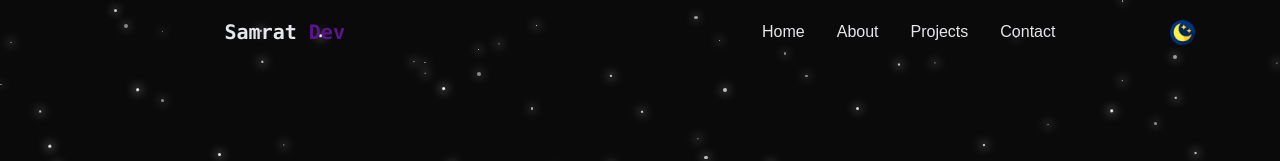
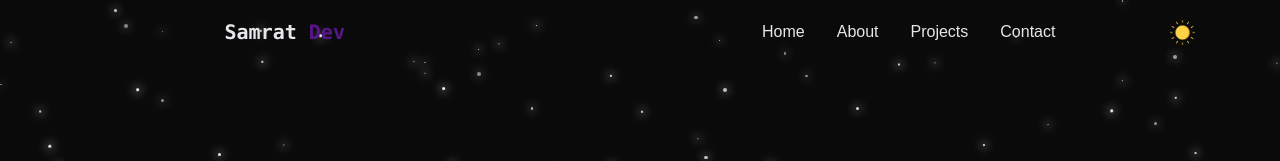
Before and after one commit to Samrat-Deula7/-Portfolio-, a React (Vite) app: page / in a window 1280 px wide. Shown: the top 161 px of the page. Built offline with nearby package versions, Linux system fonts and the light colour scheme.

Commit message:
Fixing the toggle light and dark mode button a little bit

```diff
--- a/src/components/Navbar.jsx
+++ b/src/components/Navbar.jsx
@@ -81,7 +81,7 @@ const Navbar = ({ menuOpen, setMenuOpen, darkmode, setDarkmode }) => {
               src={Night}
               alt="night-toggle"
               className={`w-[25px] relative -mx-5 top-0 left-70 sm:left-70 md:left-100 lg:left-120 xl:left-150 2xl:left-180 transform duration-100 hover:-translate-y-1 cursor-pointer ${
-                darkmode ? "flex" : "hidden"
+                darkmode ? "hidden" : "flex"
               }`}
               onClick={() => setDarkmode((prev) => !prev)}
             />
@@ -89,7 +89,7 @@ const Navbar = ({ menuOpen, setMenuOpen, darkmode, setDarkmode }) => {
               src={Light}
               alt="light-toggle"
               className={`w-[25px] relative -mx-5 top-0 left-70 sm:left-70 md:left-100 lg:left-120 xl:left-150 2xl:left-180 transform duration-100 hover:-translate-y-1 cursor-pointer ${
-                darkmode ? "hidden" : "flex"
+                darkmode ? "flex" : "hidden"
               }`}
               onClick={() => setDarkmode((prev) => !prev)}
             />
```
